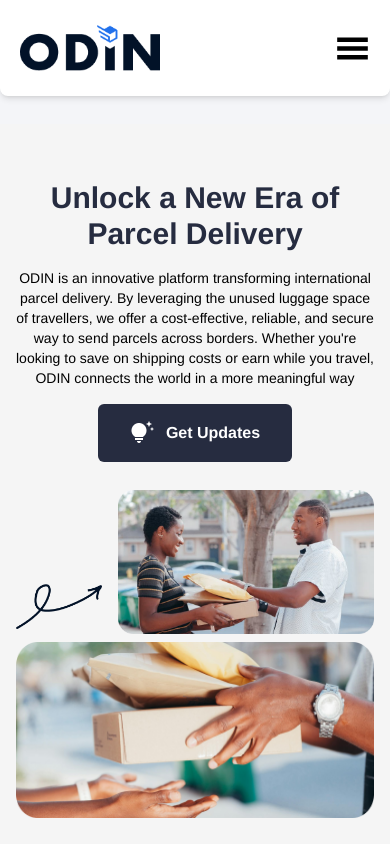
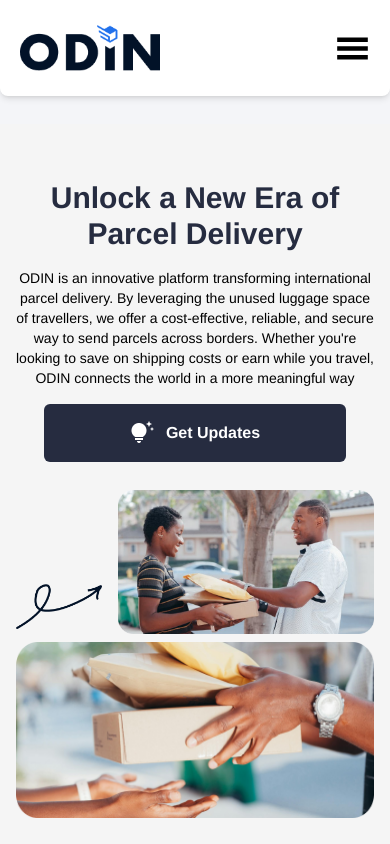
Before and after one commit to GeorgeShalamberidze/ODIN, a React (Vite) app: page / in a window 390 px wide. Shown: the top 844 px of the page. Built offline with nearby package versions, Linux system fonts and the light colour scheme.

Commit message:
style minor changes

```diff
--- a/src/components/Hero/index.tsx
+++ b/src/components/Hero/index.tsx
@@ -39,9 +39,9 @@ const Hero = () => {
           <div className="flex justify-center md:justify-between items-center">
             <a
               href="#emailSection"
-              className="no-underline text-inherit mb-5 md:mb-0"
+              className="no-underline text-inherit mb-5 md:mb-0 w-full 3xs:w-auto mx-7 3xs:mx-0"
             >
-              <div className="bg-[#262C40] h-fit text-white flex gap-3 w-fit px-8 py-[17px] rounded-md cursor-pointer mt-2">
+              <div className="bg-[#262C40] h-fit text-white flex gap-3 w-full px-8 py-[17px] rounded-md cursor-pointer mt-2 justify-center items-center 3xs:w-fit">
                 <img src={GetUpdates} alt="light blub" className="w-6 h-6" />
                 <p className="text-base font-bold">{t("getUpdates")}</p>
               </div>
```
